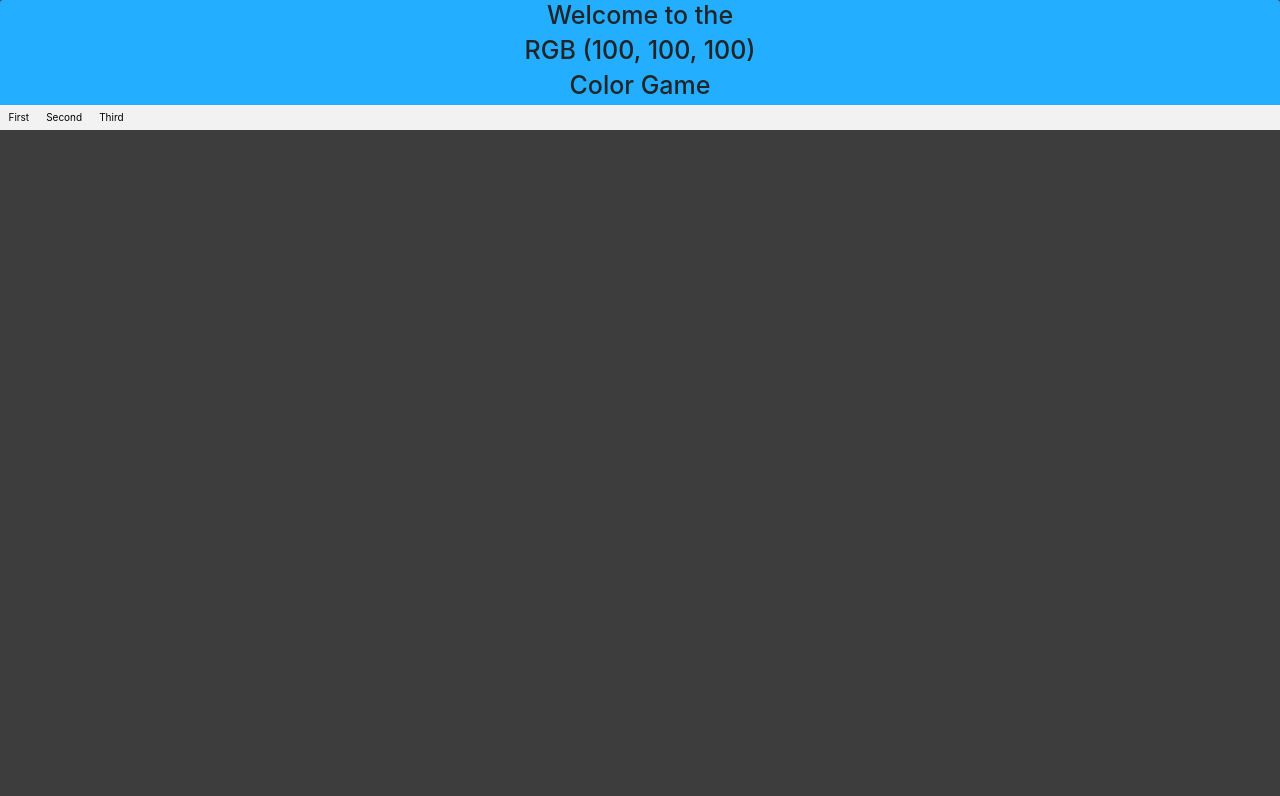
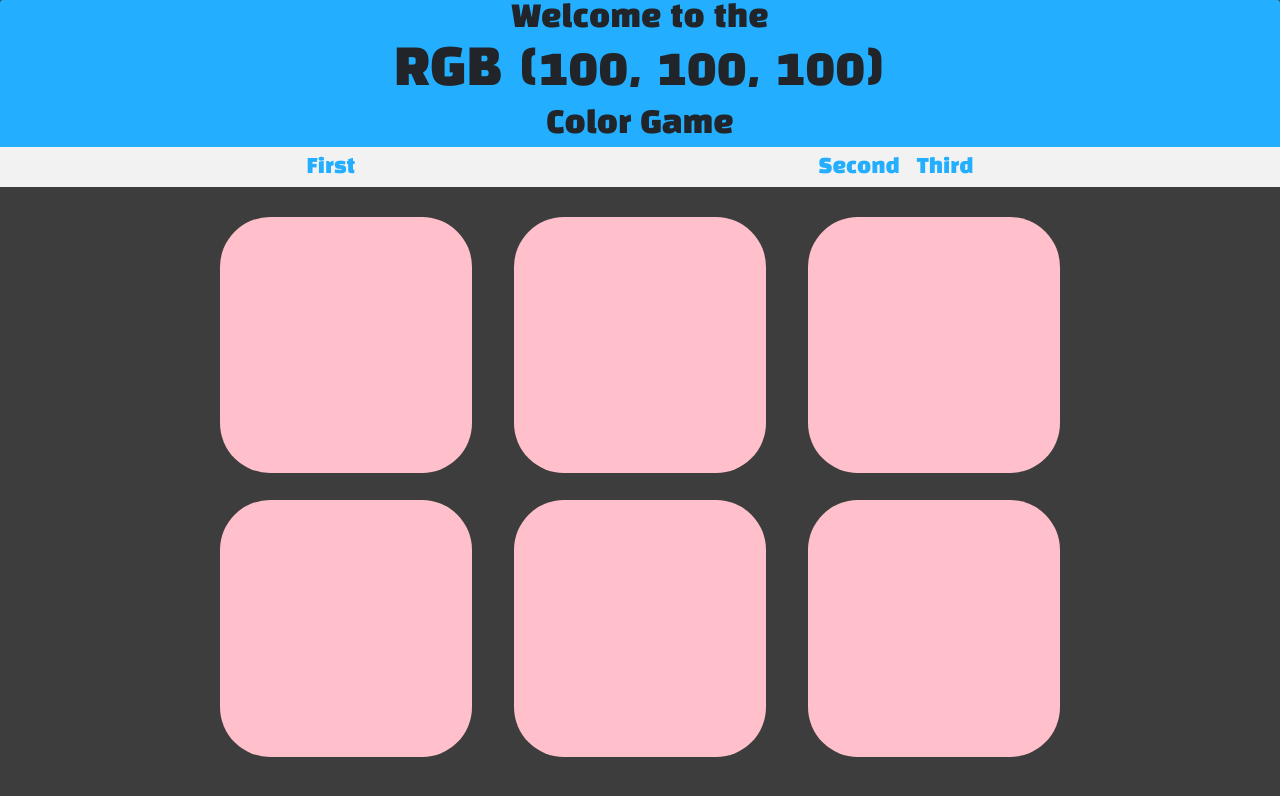
Before and after one commit to Gettor/WDbootcamp, a plain HTML site: page color_game/index.html in a window 1280 px wide. Drawn offline with nearby package versions, Linux system fonts and the light colour scheme.

Commit message:
More color game updates

```diff
--- a/color_game/index.html
+++ b/color_game/index.html
@@ -6,29 +6,41 @@
 	<script src="https://code.jquery.com/jquery-3.3.1.slim.min.js" integrity="sha384-q8i/X+965DzO0rT7abK41JStQIAqVgRVzpbzo5smXKp4YfRvH+8abtTE1Pi6jizo" crossorigin="anonymous"></script>
 	<script src="https://cdnjs.cloudflare.com/ajax/libs/popper.js/1.14.0/umd/popper.min.js" integrity="sha384-cs/chFZiN24E4KMATLdqdvsezGxaGsi4hLGOzlXwp5UZB1LY//20VyM2taTB4QvJ" crossorigin="anonymous"></script>
 	<script src="https://stackpath.bootstrapcdn.com/bootstrap/4.1.0/js/bootstrap.min.js" integrity="sha384-uefMccjFJAIv6A+rW+L4AHf99KvxDjWSu1z9VI8SKNVmz4sk7buKt/6v9KI65qnm" crossorigin="anonymous"></script>
+	<link href="https://fonts.googleapis.com/css?family=Black+Han+Sans" rel="stylesheet">
 	<link rel="stylesheet" type="text/css" href="style.css">
 </head>
 <body>
 
 <div class="jumbotron header-background">
-	<h1>Welcome to the</h1>
+	<h2>Welcome to the</h2>
 	<h1 id="selector"></h1>
-	<h1>Color Game</h1>
-	<nav class="navbar navbar-expand-lg navbar-light nav-background">
+	<h2>Color Game</h2>
+	<nav class="navbar navbar-expand navbar-light nav-background">
+		<div class="container">
 		    <ul class="navbar-nav" id="first-nav">
 		      <li class="nav-item">
 		        <button type="button" class="btn navbar-button">First</button>
 		      </li>
+		    </ul>
+		    <ul class="navbar-nav" id="second-nav">
 		      <li class="nav-item">
 		        <button type="button" class="btn navbar-button">Second</button>
 		      </li>
-	    </ul>
-	    <ul class="navbar-nav" id="second-nav">
 		      <li class="nav-item">
 		        <button type="button" class="btn navbar-button">Third</button>
 		      </li>
 		    </ul>
+		</div>
 	</nav>
+</div>
+
+<div class="color-container">
+	<div class="geuess-color"></div>
+	<div class="geuess-color"></div>
+	<div class="geuess-color"></div>
+	<div class="geuess-color"></div>
+	<div class="geuess-color"></div>
+	<div class="geuess-color"></div>
 </div>
 
 <script src="script.js"></script>
--- a/color_game/style.css
+++ b/color_game/style.css
@@ -14,6 +14,7 @@ html{
 }
 
 body {
+	font-family: 'Black Han Sans', sans-serif;
 	background-color: #3d3d3d;
 }
 
@@ -30,8 +31,18 @@ body {
 	margin: 0;
 }
 
+#first-nav {
+	margin-left: 20%;
+}
+
+#second-nav {
+	margin-right: 20%;
+}
+
 .navbar-button {
+	font-size: 2em;
 	background-color: #f2f2f2;
+	color: #23aeff;
 	border-radius: 0;
 }
 
@@ -45,6 +56,31 @@ body {
 	margin: 0;
 }
 
-.jumbotron h1 {
+.jumbotron h2, .jumbotron h1 {
 	text-align: center;
 }
+
+h1 {
+	font-size: 5em;
+}
+
+h2 {
+	font-size: 3em;
+}
+
+.color-container {
+	display: grid;
+	margin: auto;
+	padding: 30px;
+	width: 900px;
+	height: 600px;
+	grid-template-columns: auto auto auto;
+	grid-template-rows: auto auto;
+	grid-column-gap: 5%;
+  	grid-row-gap: 5%;
+}
+
+.geuess-color {
+	background-color: pink;
+	border-radius: 5em;
+}
```
Lines whose indentation alone changed are shown as unchanged.
